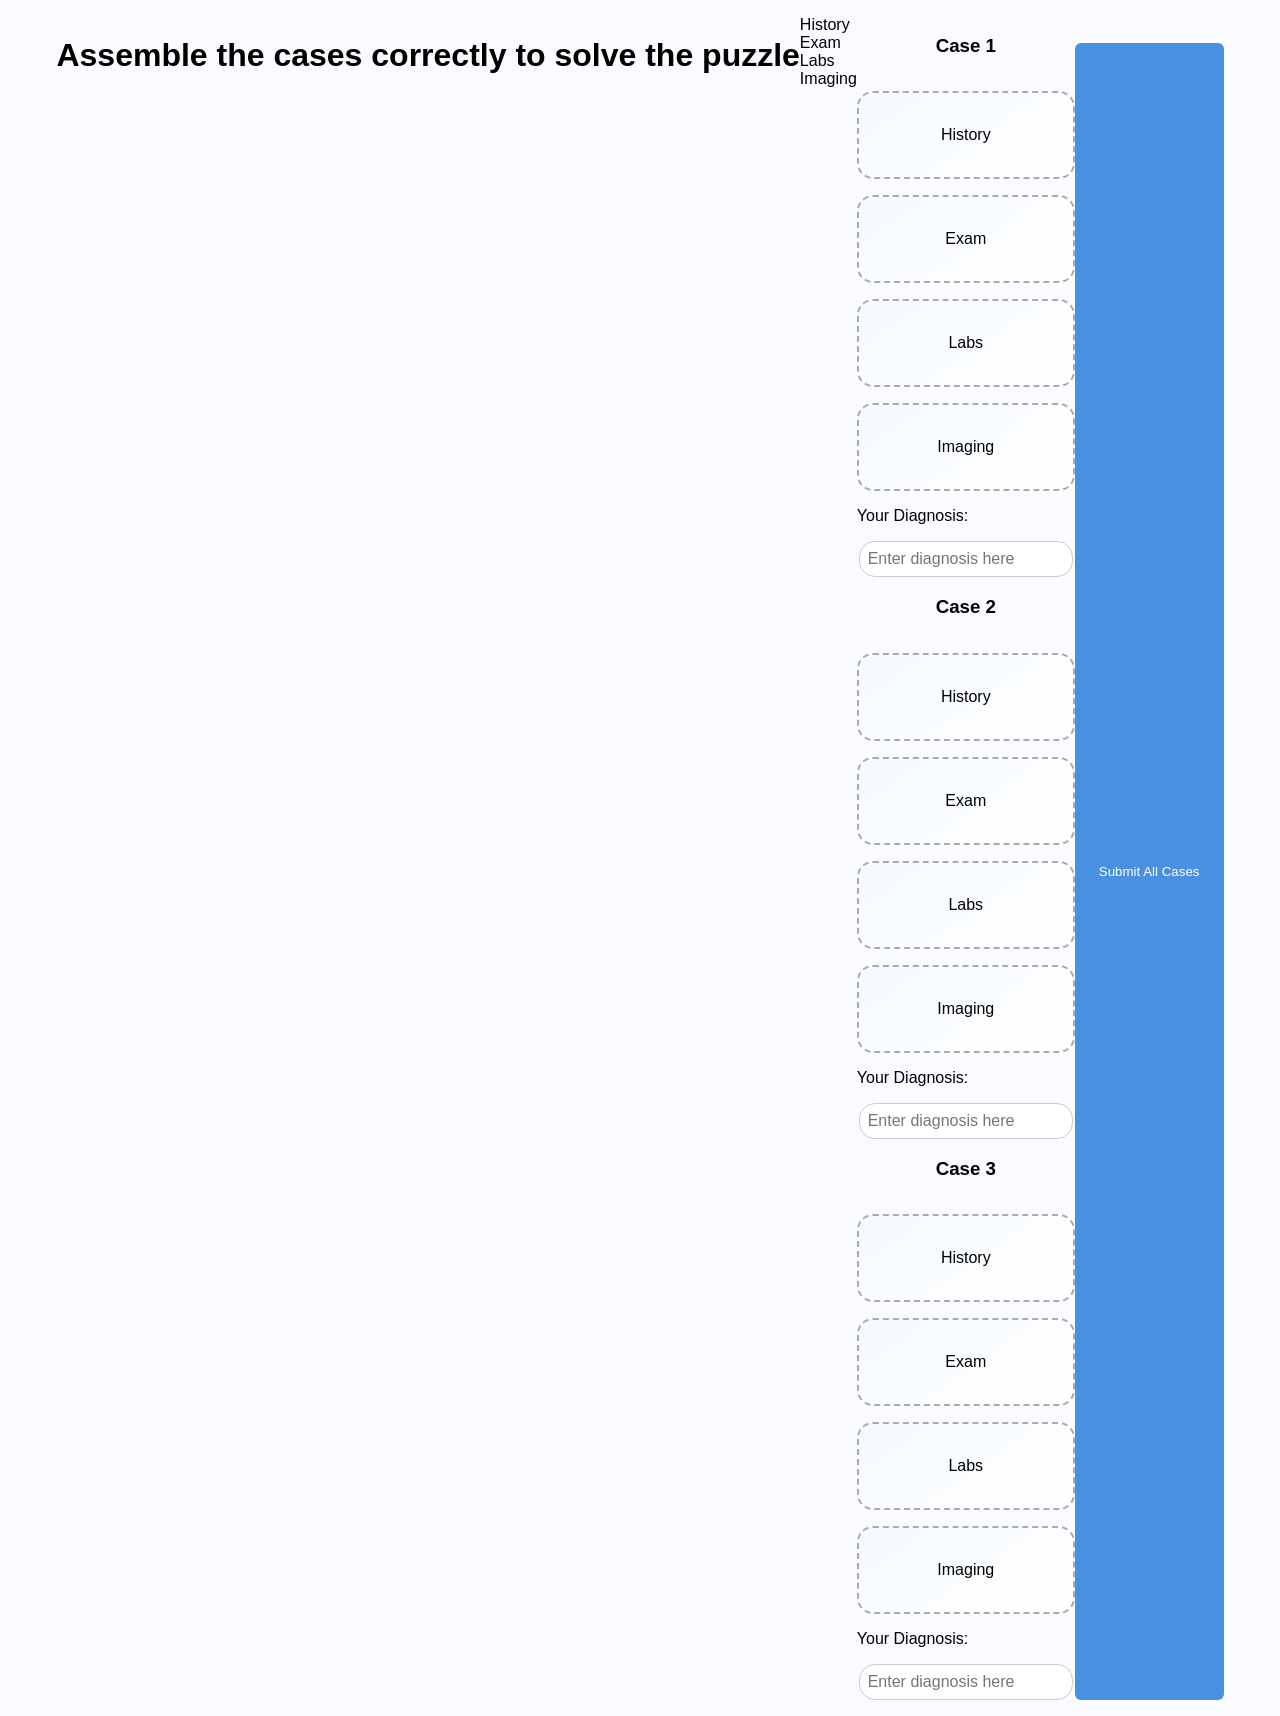
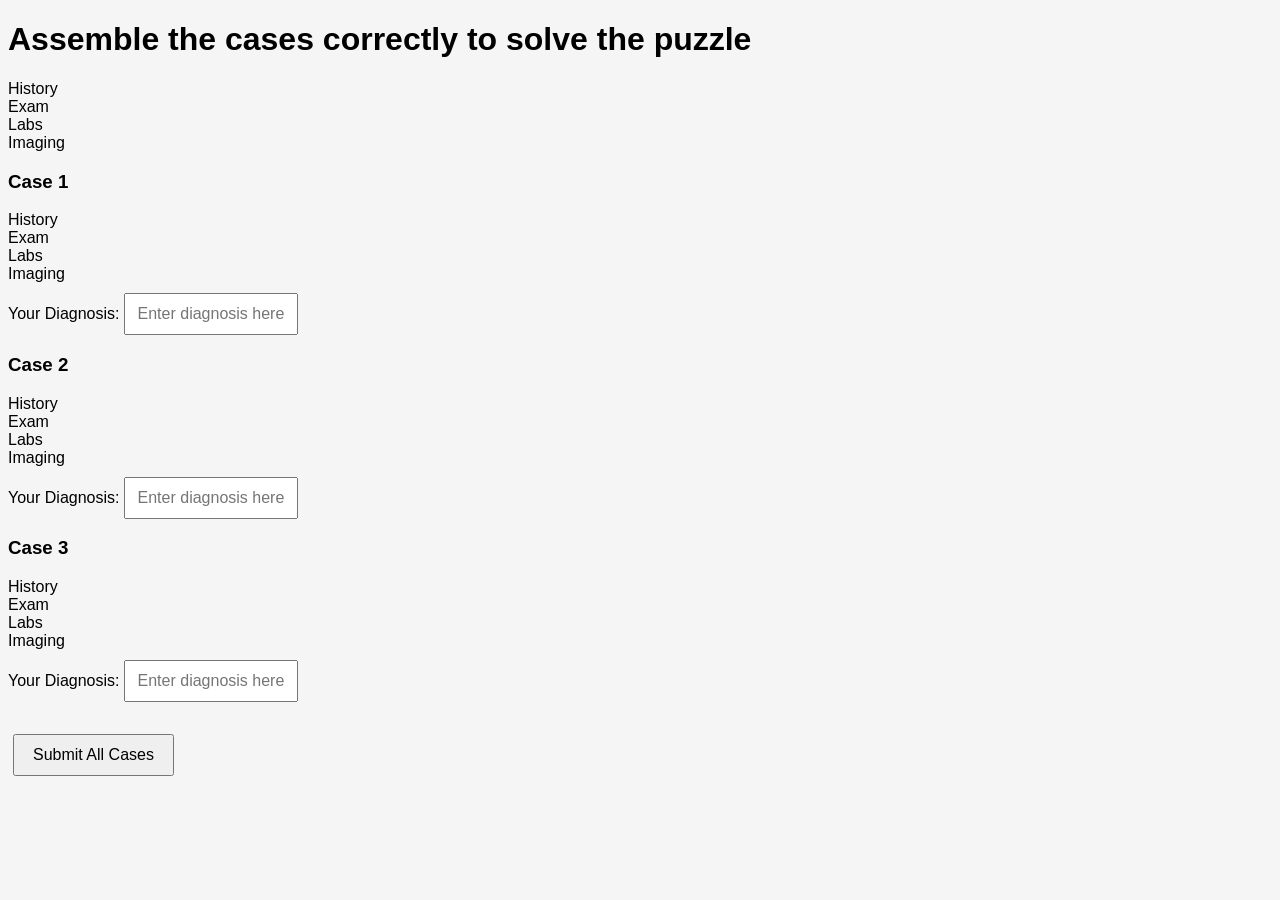

Update style2.css

--- a/style2.css
+++ b/style2.css
@@ -1,167 +1,44 @@
 body {
-  font-family: sans-serif;
-  margin: 0;
-  padding: 1rem;
-  min-height: 100vh;
-  background-color: #f9fbff;
-  background-image: 
-    linear-gradient(45deg, rgba(255,0,0,0.05) 1px, transparent 1px),
-    linear-gradient(-45deg, rgba(255,0,0,0.05) 1px, transparent 1px);
-  background-size: 80px 80px;
-  display: flex;
-  justify-content: center;
+  font-family: Arial, sans-serif;
+  background: #f5f5f5;
 }
 
-main {
-  max-width: 1200px;
-  width: 100%;
-  display: flex;
-  gap: 2rem;
-}
-
-h1 {
-  text-align: center;
-  margin-bottom: 1rem;
-}
-
-
-.bank-container {
-  width: 25%;
-  display: flex;
-  flex-direction: column;
-  gap: 1rem;
-  margin-bottom: 2rem;
-}
-
-.bank-header {
-  font-weight: bold;
-  margin-bottom: 0.5rem;
+.container {
+  max-width: 600px;
+  margin: 50px auto;
+  background: white;
+  padding: 30px;
+  border-radius: 12px;
+  box-shadow: 0 4px 10px rgba(0,0,0,0.1);
   text-align: center;
 }
 
-.bank-select {
-  width: 100%;
-  padding: 0.5rem;
-  border-radius: 0.5rem;
-  border: 1px solid #ccc;
-  margin-bottom: 0.5rem;
-}
-
-.bank-items {
-  display: flex;
-  flex-wrap: wrap;       /* wrap to new line if needed */
-  gap: 0.5rem;
-  justify-content: center; /* center tiles horizontally */
-  max-height: 200px;     /* scroll if needed */
-  overflow-y: auto;
-}
-
-
-/* Tiles in bank */
-.tile {
-  display: flex;
-  align-items: center;
-  justify-content: center;
-  border-radius: 1rem;
-  padding: 0.75rem;       /* remove horizontal-heavy padding */
-  width: 100px;           /* fixed width */
-  height: 100px;          /* fixed height for square look */
-  font-size: clamp(0.8rem, 1.2vw, 1rem);
+input {
+  padding: 10px;
+  font-size: 16px;
+  width: 150px;
   text-align: center;
-  font-weight: 500;
-  background: linear-gradient(145deg, #e6f1fb, #ffffff);
-  box-shadow:
-    inset 2px 2px 4px rgba(255, 255, 255, 0.8),
-    inset -2px -2px 4px rgba(0, 0, 0, 0.05),
-    0 6px 16px rgba(0, 0, 0, 0.25);
-  cursor: grab;
-  flex: 0 0 auto;         /* prevent stretching */
-  word-wrap: break-word;
-  overflow-wrap: break-word;
+  margin-top: 10px;
 }
 
-/* ===== Cases (Right Column) ===== */
-.cases-container {
-  width: 70%;
-  display: flex;
-  gap: 1rem;
-  justify-content: center;
-}
-
-.case {
-  flex: 1;
-  display: flex;
-  flex-direction: column;
-  gap: 1rem;
-}
-
-.case h3 {
-  text-align: center;
-}
-
-.drop-zone {
-  border: 2px dashed #aaa;
-  border-radius: 1rem;
-  padding: 0.75rem;
-  min-height: 60px;
-  display: flex;
-  align-items: center;
-  justify-content: center;
-  background: linear-gradient(145deg, #f5faff, #ffffff);
-}
-
-/* Diagnosis Input */
-.case input {
-  padding: 0.5rem;
-  border-radius: 1rem;
-  border: 1px solid #ccc;
-  font-size: 1rem;
-  width: 90%;
-  margin: 0 auto;
-  display: block;
-}
-
-/* Submit Button */
 button {
-  margin-top: 1rem;
-  padding: 0.75rem 1.5rem;
-  border-radius: 6px;
-  background-color: #4a90e2;
-  color: white;
-  border: none;
+  padding: 10px 18px;
+  margin: 10px 5px;
+  font-size: 16px;
   cursor: pointer;
 }
 
-button:hover {
-  background-color: #357ab7;
+.hidden {
+  display: none;
 }
 
-/* Scrollable bank */
-.bank-items::-webkit-scrollbar {
-  width: 6px;
+#feedback {
+  margin-top: 20px;
+  font-weight: bold;
 }
 
-.bank-items::-webkit-scrollbar-thumb {
-  background: #bbb;
-  border-radius: 3px;
+.summary {
+  text-align: left;
+  margin-top: 20px;
 }
 
-/* Responsive */
-@media (max-width: 1024px) {
-  main {
-    flex-direction: column;
-  }
-  .bank-container, .cases-container {
-    width: 100%;
-  }
-  .cases-container {
-    flex-direction: column;
-  }
-  .tile {
-    width: 80px;
-    height: 80px;
-    font-size: 0.75rem;
-  }
-}
-
-}
